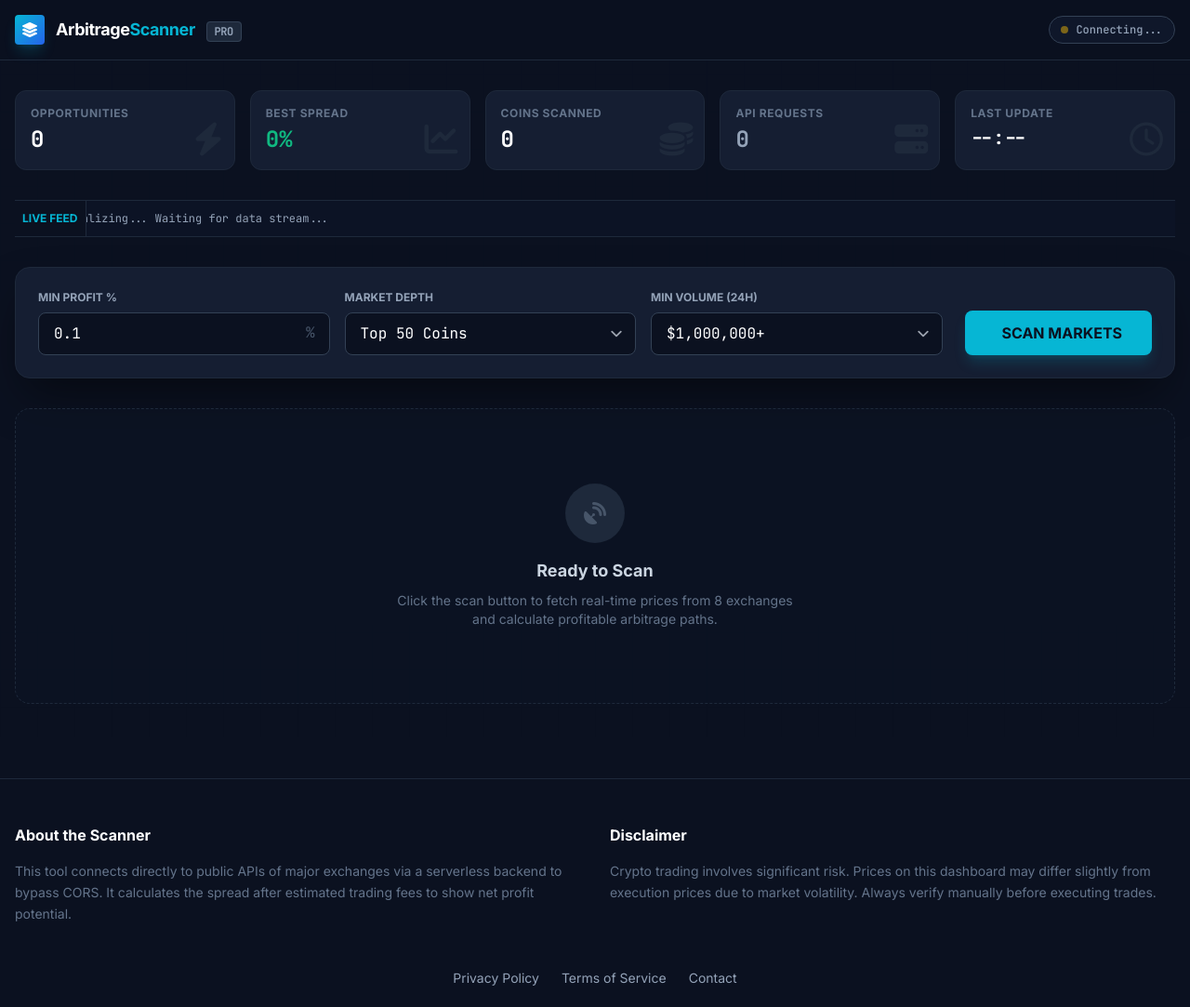
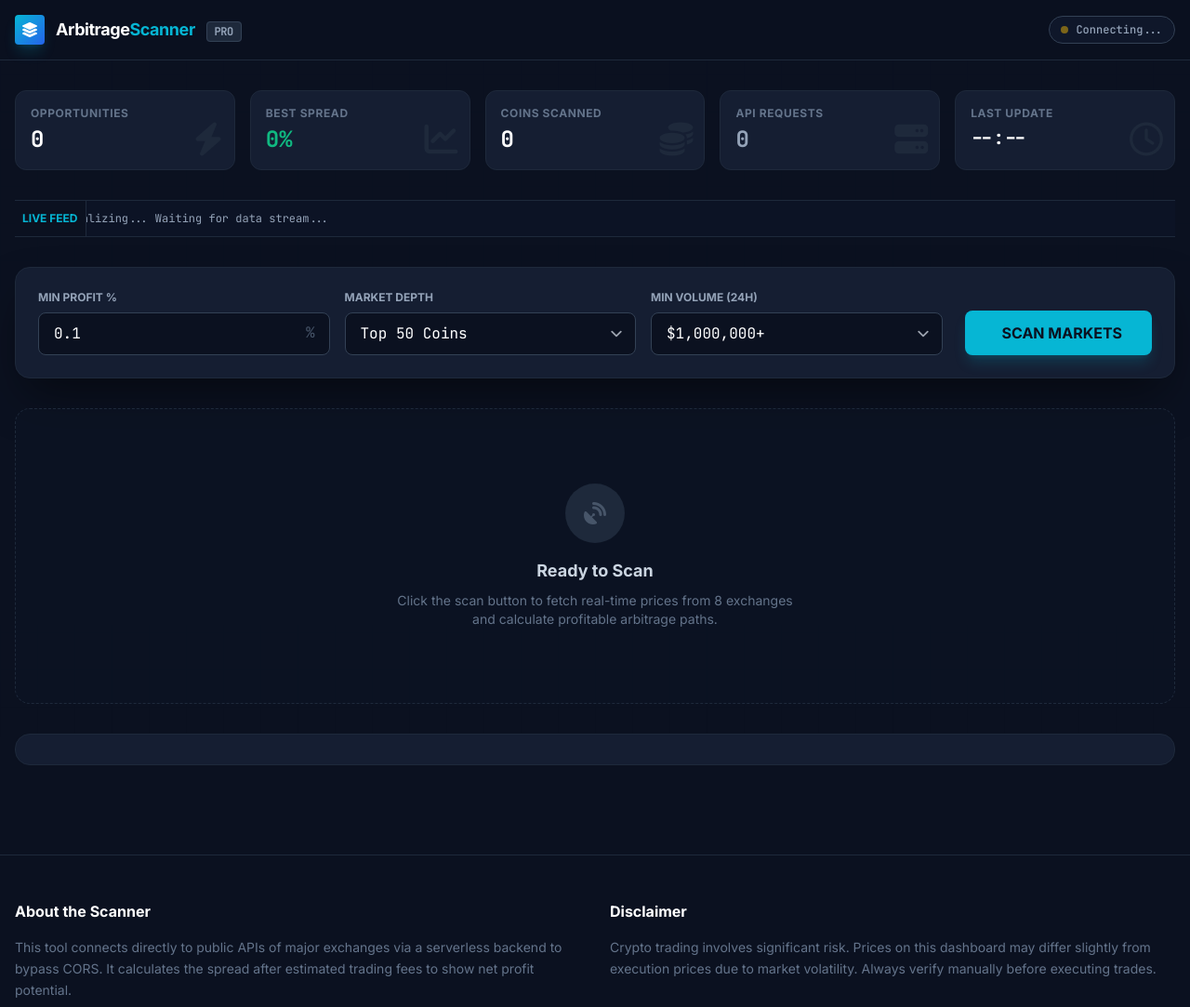
Before and after one commit to mellorina13-tech/crypto-arbitrage, a website: page index.html in a window 1280 px wide. Shown: the top 1083 px of the page at 93% size. Drawn offline with nearby package versions, Linux system fonts and the light colour scheme; some icons are missing.

Commit message:
Update index.html

```diff
--- a/index.html
+++ b/index.html
@@ -78,6 +78,14 @@
             background-size: 1.5em 1.5em;
         }
         input[type="number"] { background-image: none; }
+
+        /* Adsterra banner container - hidden by default, shown only on desktop/web */
+        #adsterra-banner {
+            display: none;
+        }
+        #adsterra-banner.show-ad {
+            display: block;
+        }
     </style>
 </head>
 <body class="bg-dark text-slate-300 font-sans min-h-screen flex flex-col relative overflow-x-hidden selection:bg-accent selection:text-white">
@@ -199,6 +207,13 @@
             </div>
         </div>
 
+        <!-- Adsterra Native Banner - Only visible on desktop/web browsers -->
+        <div id="adsterra-banner" class="mt-8 mb-4">
+            <div class="bg-panel border border-slate-800 rounded-2xl p-4 overflow-hidden">
+                <div id="container-ba750d832ab46f891cb515f8fd1daa2f"></div>
+            </div>
+        </div>
+
     </main>
 
     <footer class="border-t border-slate-800 bg-dark mt-12 py-12">
@@ -227,6 +242,42 @@
             <p class="text-xs text-slate-600">© 2025 KarziTech • Built for Traders</p>
         </div>
     </footer>
+
+    <script>
+        // === User-Agent Detection: Hide Adsterra ad on mobile / Android WebView ===
+        (function() {
+            var ua = navigator.userAgent || navigator.vendor || window.opera;
+
+            // Check if request comes from the CryptoArbitrageApp Android WebView
+            var isAndroidApp = /CryptoArbitrageApp/i.test(ua);
+
+            // Also check for general mobile devices (phones/tablets)
+            var isMobile = /Android|webOS|iPhone|iPad|iPod|BlackBerry|IEMobile|Opera Mini|Mobile|Tablet/i.test(ua);
+
+            var banner = document.getElementById('adsterra-banner');
+
+            if (banner) {
+                // Only show ad on desktop web browsers (NOT mobile, NOT Android app)
+                if (!isAndroidApp && !isMobile) {
+                    banner.classList.add('show-ad');
+                }
+            }
+        })();
+    </script>
+
+    <!-- Adsterra Native Banner Script - loads only when banner is visible -->
+    <script>
+        (function() {
+            var banner = document.getElementById('adsterra-banner');
+            if (banner && banner.classList.contains('show-ad')) {
+                var s = document.createElement('script');
+                s.async = true;
+                s.setAttribute('data-cfasync', 'false');
+                s.src = 'https://pl29611706.effectivecpmnetwork.com/ba750d832ab46f891cb515f8fd1daa2f/invoke.js';
+                document.body.appendChild(s);
+            }
+        })();
+    </script>
 
     <script>
         const API_ENDPOINT = '/.netlify/functions/get-prices';
```
